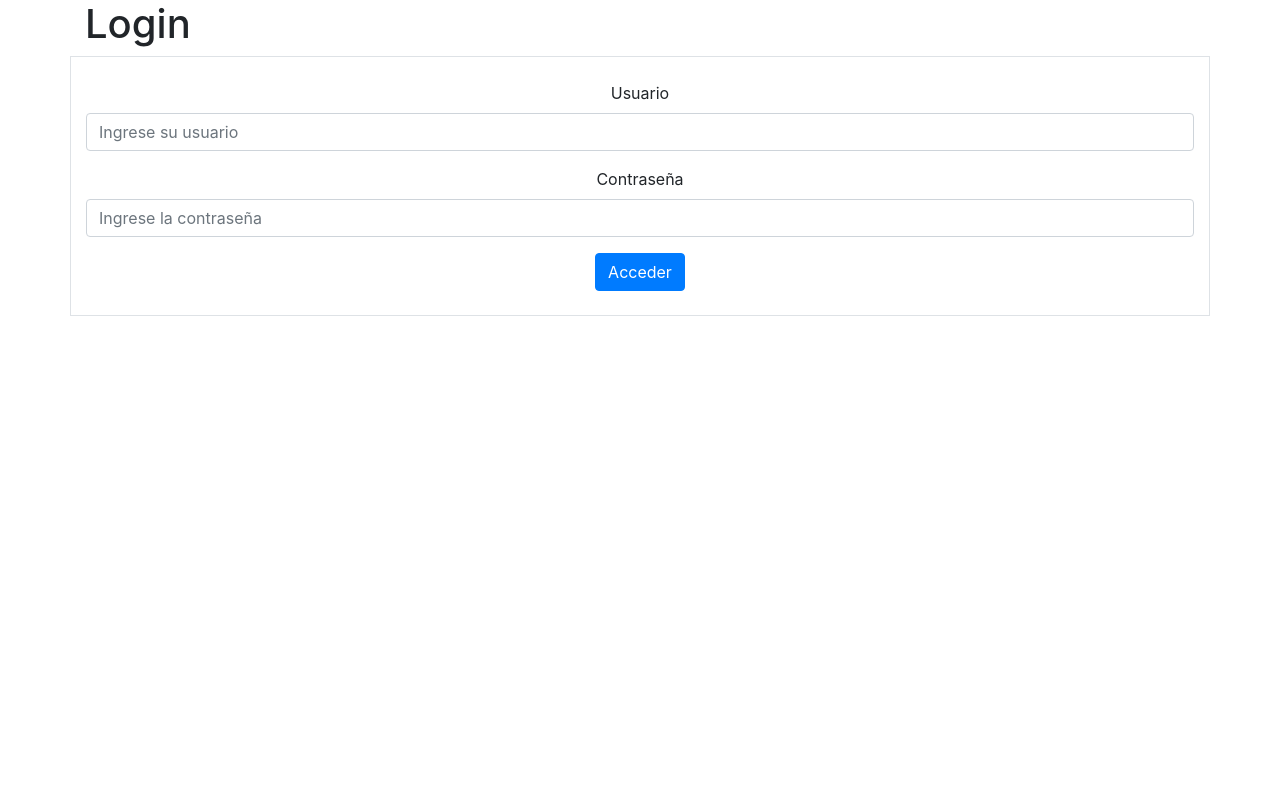
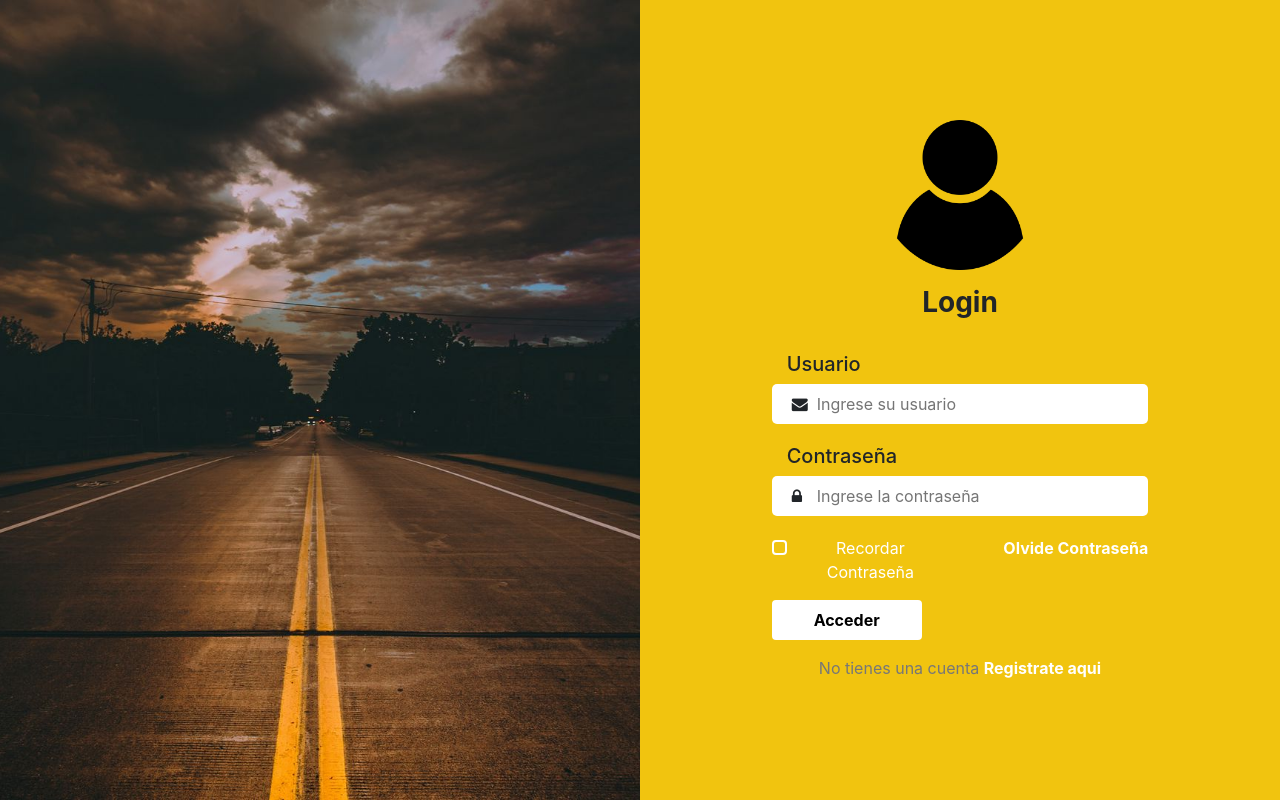
Before and after one commit to dlassog1/Aplicaciones_Telematicas, a PHP site: page / in a window 1280 px wide. Run offline with PHP 8.4, Linux system fonts and the light colour scheme.

Commit message:
Interfaz Index
Modificacion de interfaz index

```diff
--- a/index.php
+++ b/index.php
@@ -14,32 +14,64 @@ and open the template in the editor.
         <meta charset="UTF-8">
 		<!-- Bootstrap CSS -->
         <link rel="stylesheet" href="https://stackpath.bootstrapcdn.com/bootstrap/4.5.0/css/bootstrap.min.css" integrity="sha384-9aIt2nRpC12Uk9gS9baDl411NQApFmC26EwAOH8WgZl5MYYxFfc+NcPb1dKGj7Sk" crossorigin="anonymous">
+		 <!-- Index CSS -->
+        <link rel="stylesheet" href="css/index.css" type="text/css">
+        <link href="https://stackpath.bootstrapcdn.com/font-awesome/4.7.0/css/font-awesome.min.css" rel="stylesheet">
 
-        <title></title>
+        <title>Login</title>
     </head>
     <body>
-        <div class="container">
-            <h1>Login</h1>
+        <div class="container-fluid">
+            <div class="row">
+                <div class="col-lg-6 col-md-6 d-none d-md-block image-container">
+
+                </div>
+                <div class="col-lg-6 col-md-6 form-container">
+                    <div class="col-lg-8 col-md-12 col-sm-9 col-xs-12 form-box text-center">
+                        <div class="logo mb-3">
+                            <img src="imagenes/user.png" width="150px">
+                        </div>
+                        <div class="heading mb-4">
+                            <h3>Login</h3>
+                        </div>
+                        <form method="POST">
+                            <div class="col-6 d-flex">
+                                <h5>Usuario</h5>
+                            </div>
+                            <div class="form-input">
+                                <span><i class="fa fa-envelope"></i></span>
+                                <input type="email" placeholder="Ingrese su usuario" name="txtusuariou" required="true">
+                            </div>
+                            <div class="col-6 d-flex">
+                                <h5>Contraseña</h5>
+                            </div>
+                            <div class="form-input">
+                                <span><i class="fa fa-lock"></i></span>
+                                <input type="password" placeholder="Ingrese la contraseña" name="txtpassu1" required="true">
+                            </div>
+                            <div class="row mb-3">
+                                <div class="col-6 d-flex">
+                                    <div class="custom-control custom-checkbox">
+                                        <input type="checkbox" class="custom-control-input" id="cb1">
+                                        <label class="custom-control-label text-white" for="cb1">Recordar Contraseña</label>
+                                    </div>
+                                </div>
+                                <div class="col-6 text-right">
+                                    <a href="" class="forget-link">Olvide Contraseña</a>
+                                </div>
+                            </div>
+                            <div class="text-left mb-3">
+                                <button type="submit" class="btn" name="btnaccederu">Acceder</button>
+                            </div>
+                            <div style="color: #777">No tienes una cuenta
+                                <a href="" class="register-link">Registrate aqui</a>
+                            </div>
+
+                        </form>
+                    </div>
+                </div>
+            </div>
         </div>
-        <div class="container border">
-            <br>
-            <form method="POST" align="center">
-
-                <div class="form-group">
-                    <label>Usuario</label>
-                    <input type="email" class="form-control" placeholder="Ingrese su usuario" name="txtusuariou">
-                </div>
-                <div class="form-group">
-                    <label>Contraseña</label>
-                    <input type="password" class="form-control" placeholder="Ingrese la contraseña" name="txtpassu1">
-                </div>
-
-                <button type="submit" class="btn btn-primary" name="btnaccederu">Acceder</button>
-
-            </form>
-            <br>
-        </div>
-
         <?php
             if($_POST){
                 $nombres_u=$_POST['txtusuariou'];
```
